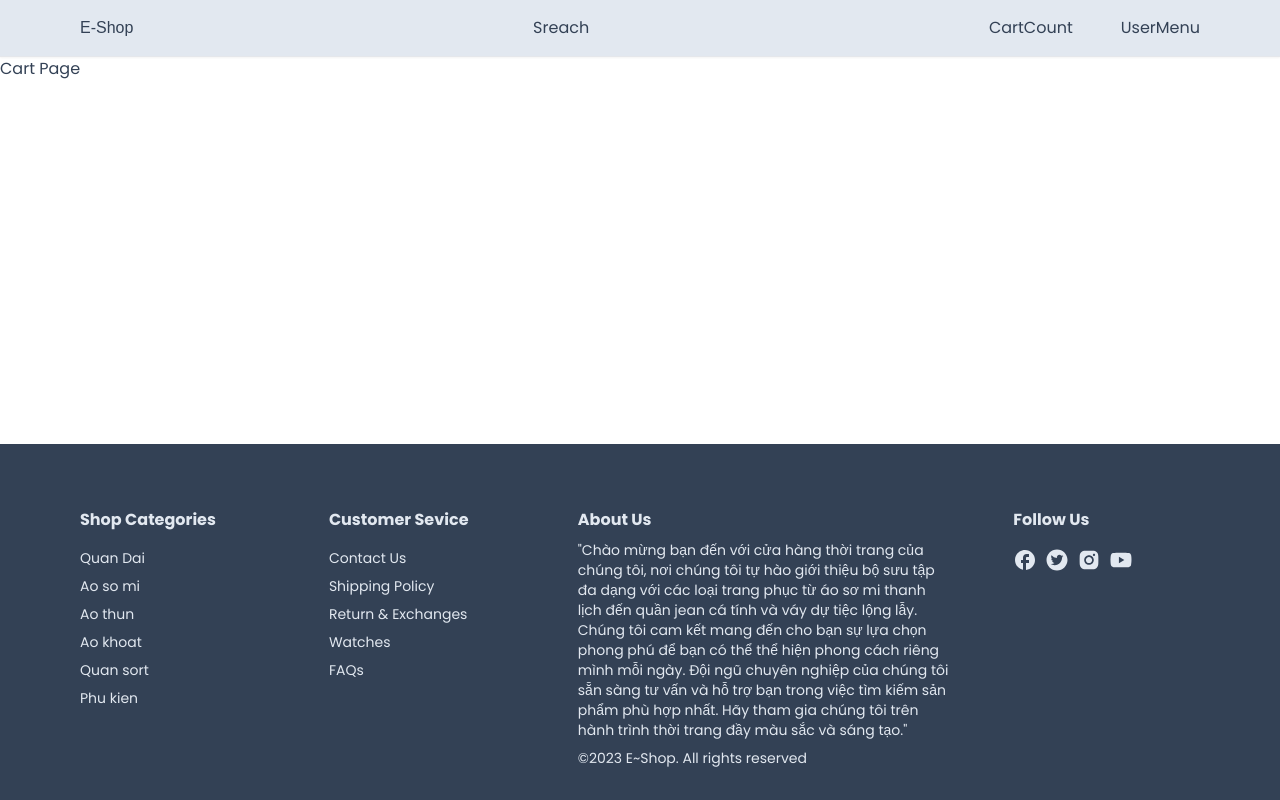
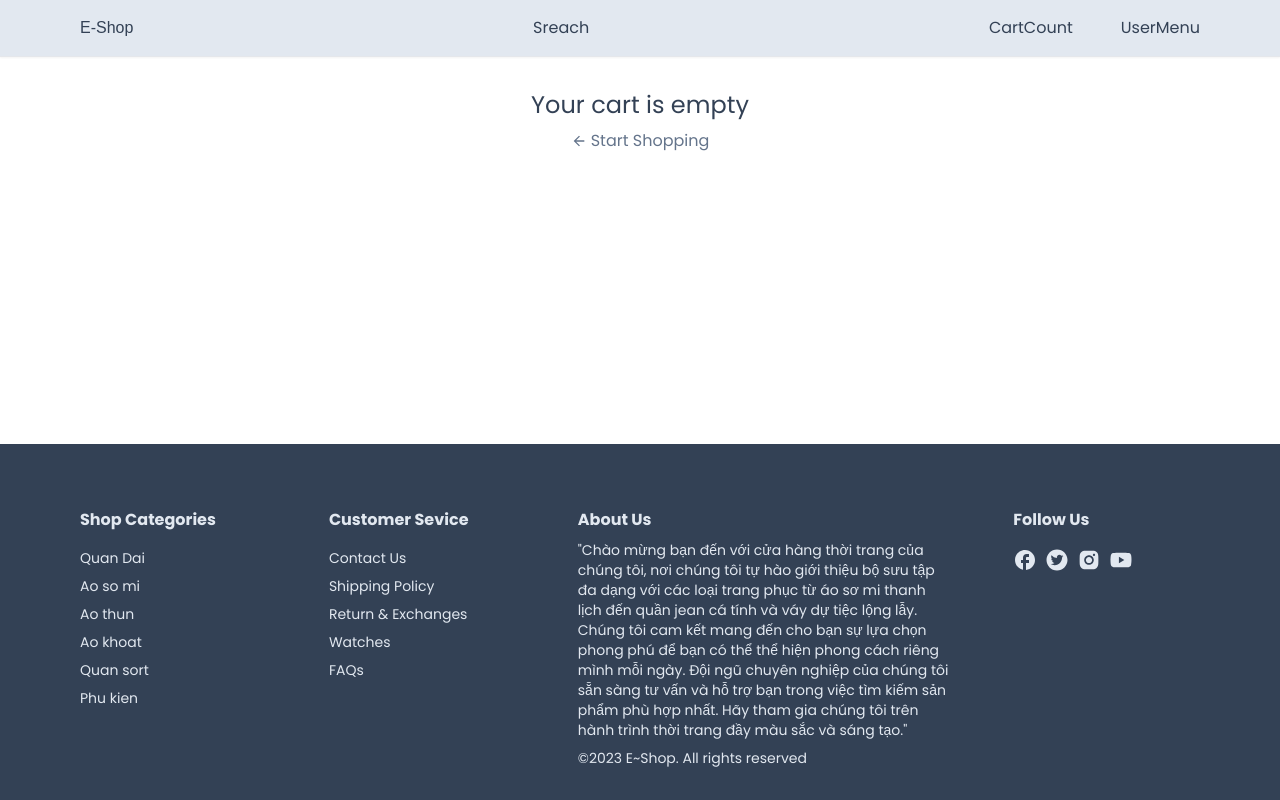
Before and after one commit to WTinSE/ClothingWeb, a Next.js app: page /cart in a window 1280 px wide. Built offline with nearby package versions, Linux system fonts and the light colour scheme; a web font is replaced by a local one.

Commit message:
Update page.tsx

```diff
--- a/app/cart/page.tsx
+++ b/app/cart/page.tsx
@@ -1,5 +1,12 @@
+import Container from "../ components/Container";
+import CartClient from "./CartClient";
+
 const Cart = () => {
-    return ( <div>Cart Page</div> );
+    return ( <div className="pt-8">
+        <Container>
+            <CartClient />
+        </Container>
+    </div> );
 }
 
 export default Cart;
```
